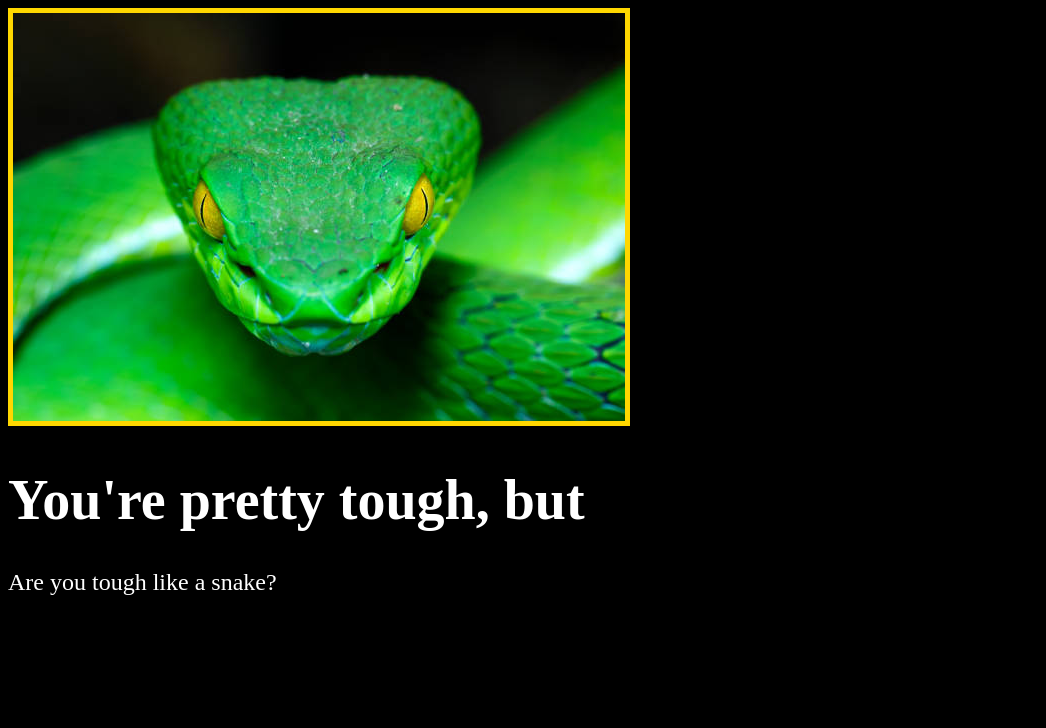
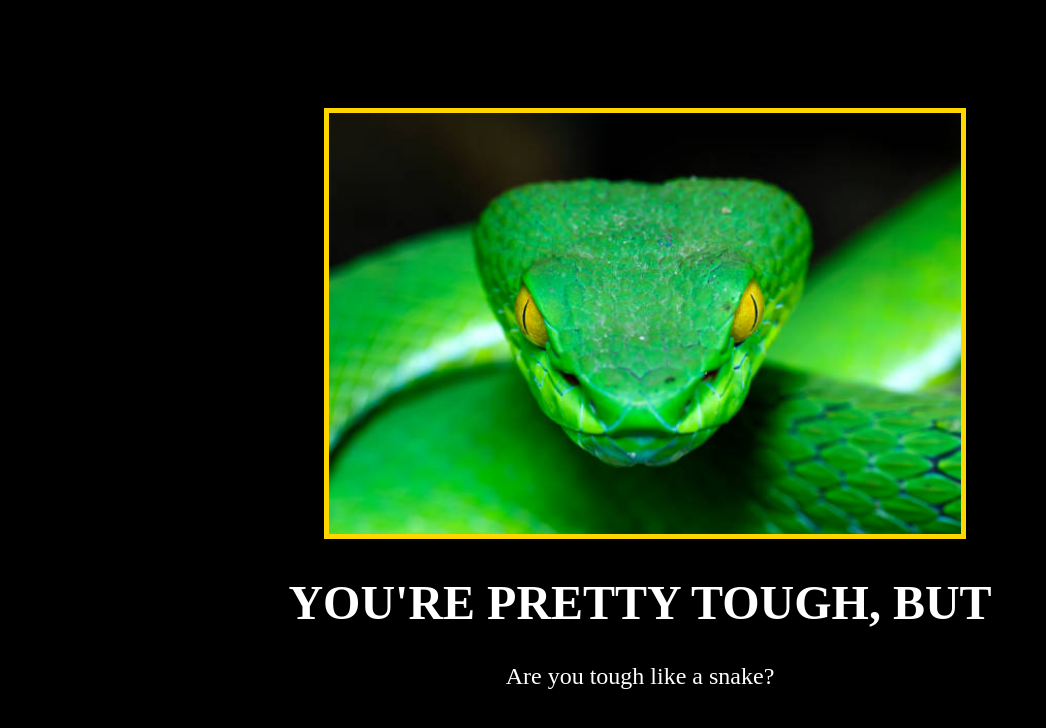
Before and after one commit to rahepler2/motivational-picture, a plain HTML site: page index.html in a window 1280 px wide. Shown: the whole page, without its empty margins (0-1046 px from the left). Drawn offline with Linux system fonts and the light colour scheme.

Commit message:
Update style.css

```diff
--- a/style.css
+++ b/style.css
@@ -4,22 +4,23 @@
 
 img{
     border: 5px solid gold;
-}
-
-.image{
-    text-align: center;
-}
-
-.txt{
+    width: 50%;
+    margin-left: 25%;
+    margin-right: 25%;
+    margin-top: 100px;
     text-align: center;
 }
 
 h1{
     color: white;
-    font-size: 3.5em;
+    text-align: center;
+    text-transform: uppercase;
+    font-size: 3em;
+    text-align: center;
 }
 
 p{
     color: white;
+    text-align: center;
     font-size: 1.5em;
 }
```
